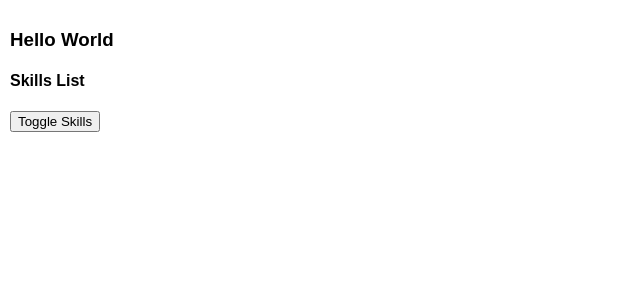
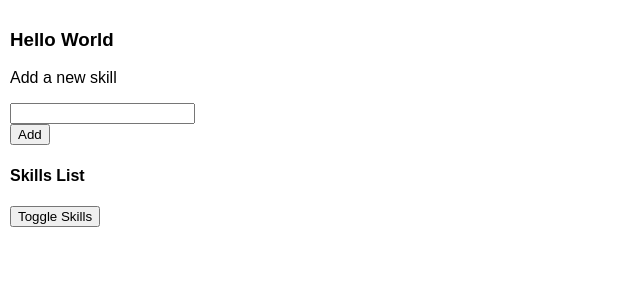
Before and after one commit to dave-pryce/hello-world, a React (Create React App) app: page / in a window 1280 px wide. Shown: the top 300 px of the page, without its empty margins (0-640 px from the left). Built offline with nearby package versions, Linux system fonts and the light colour scheme.

Commit message:
Form added.

```diff
--- a/src/App.js
+++ b/src/App.js
@@ -40,6 +40,7 @@
       return (
       <div>
       <h3>Hello World</h3>
+      <SkillForm/>
       <h4>Skills List</h4>
       <button onClick={this._handleClick.bind(this)}>Toggle Skills</button>
       {skillNodes}
@@ -86,7 +87,19 @@
     }
   }
 
-
+  class SkillForm extends React.Component {
+    render () {
+      return (
+        <div>
+        <p>Add a new skill</p>
+        <form>
+        <input type='text'/>
+        </form>
+        <button>Add</button>
+        </div>
+      )
+    }
+  }
 
 
 export default App;
```
Also changed, not shown: src/skillform.js (added, +12 -0 lines).
